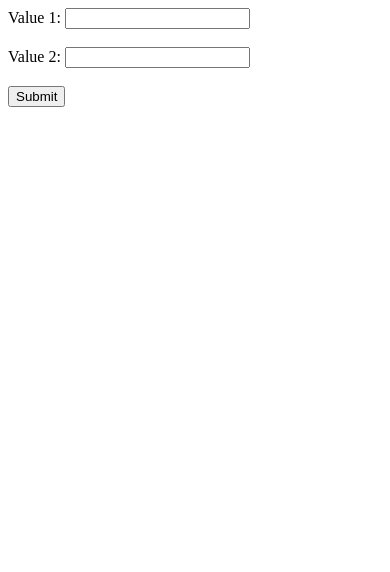
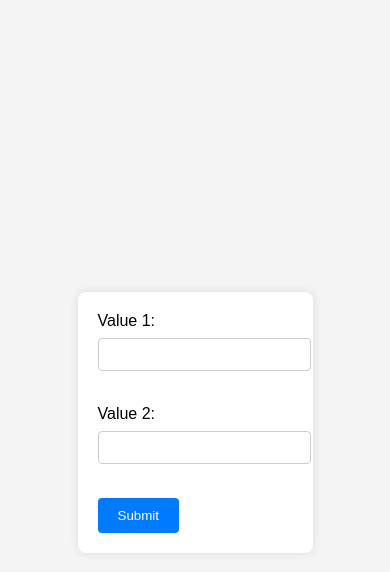
Before and after one commit to tugceerkaner/my_web_application, a plain HTML site: page frontend/index.html in a window 390 px wide. Drawn offline with Linux system fonts and the light colour scheme.

Commit message:
added CSS for styling and make the form responsive

```diff
--- a/frontend/index.html
+++ b/frontend/index.html
@@ -2,6 +2,7 @@
 <html>
 <head>
     <title>Form Example</title>
+    <link rel="stylesheet" type="text/css" href="styles.css">
     <script>
         async function submitForm(event) {
             event.preventDefault();
--- /dev/null
+++ b/frontend/styles.css
@@ -0,0 +1,43 @@
+body {
+    font-family: Arial, sans-serif;
+    background-color: #f4f4f4;
+    margin: 0;
+    padding: 0;
+    display: flex;
+    justify-content: center;
+    align-items: center;
+    height: 100vh;
+}
+
+form {
+    background-color: #fff;
+    padding: 20px;
+    border-radius: 8px;
+    box-shadow: 0 0 10px rgba(0, 0, 0, 0.1);
+}
+
+label {
+    display: block;
+    margin-bottom: 8px;
+}
+
+input[type="text"] {
+    width: 100%;
+    padding: 8px;
+    margin-bottom: 16px;
+    border: 1px solid #ccc;
+    border-radius: 4px;
+}
+
+input[type="submit"] {
+    background-color: #007bff;
+    color: white;
+    border: none;
+    padding: 10px 20px;
+    border-radius: 4px;
+    cursor: pointer;
+}
+
+input[type="submit"]:hover {
+    background-color: #0056b3;
+}
```
